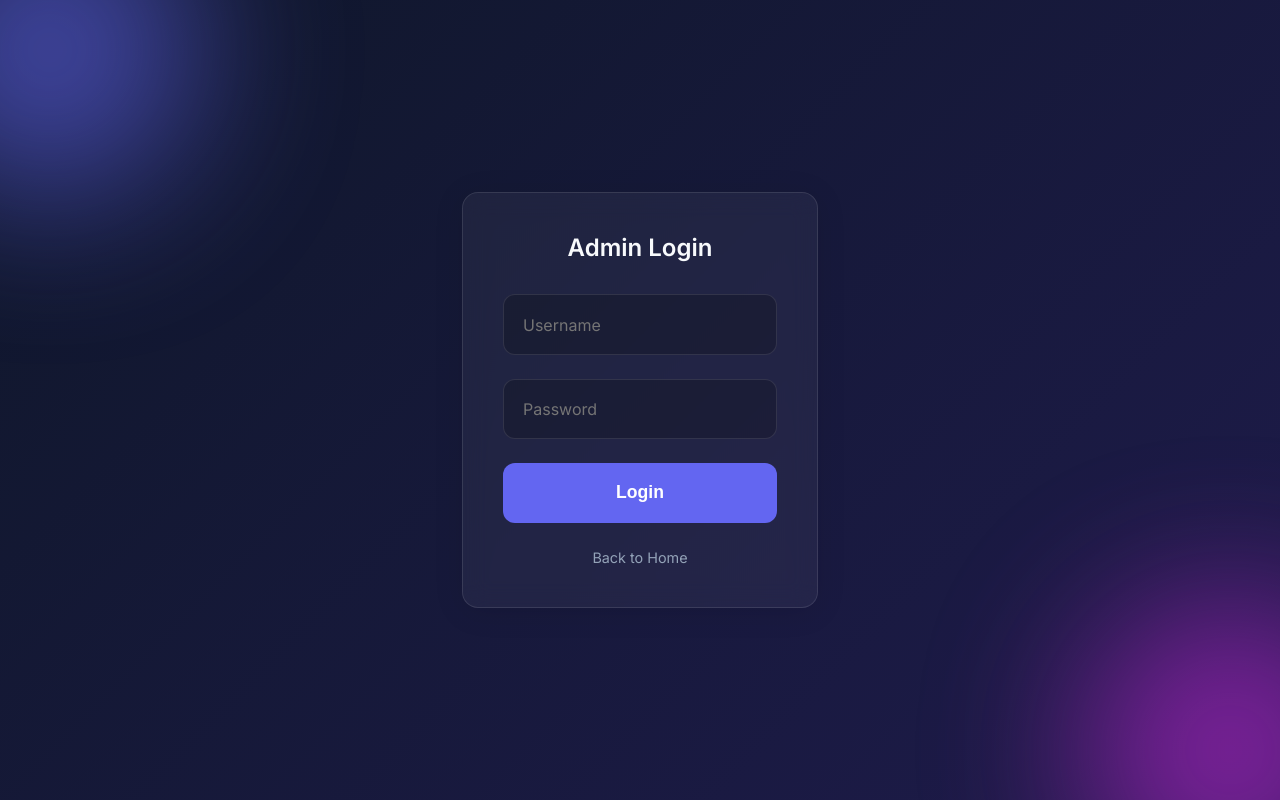
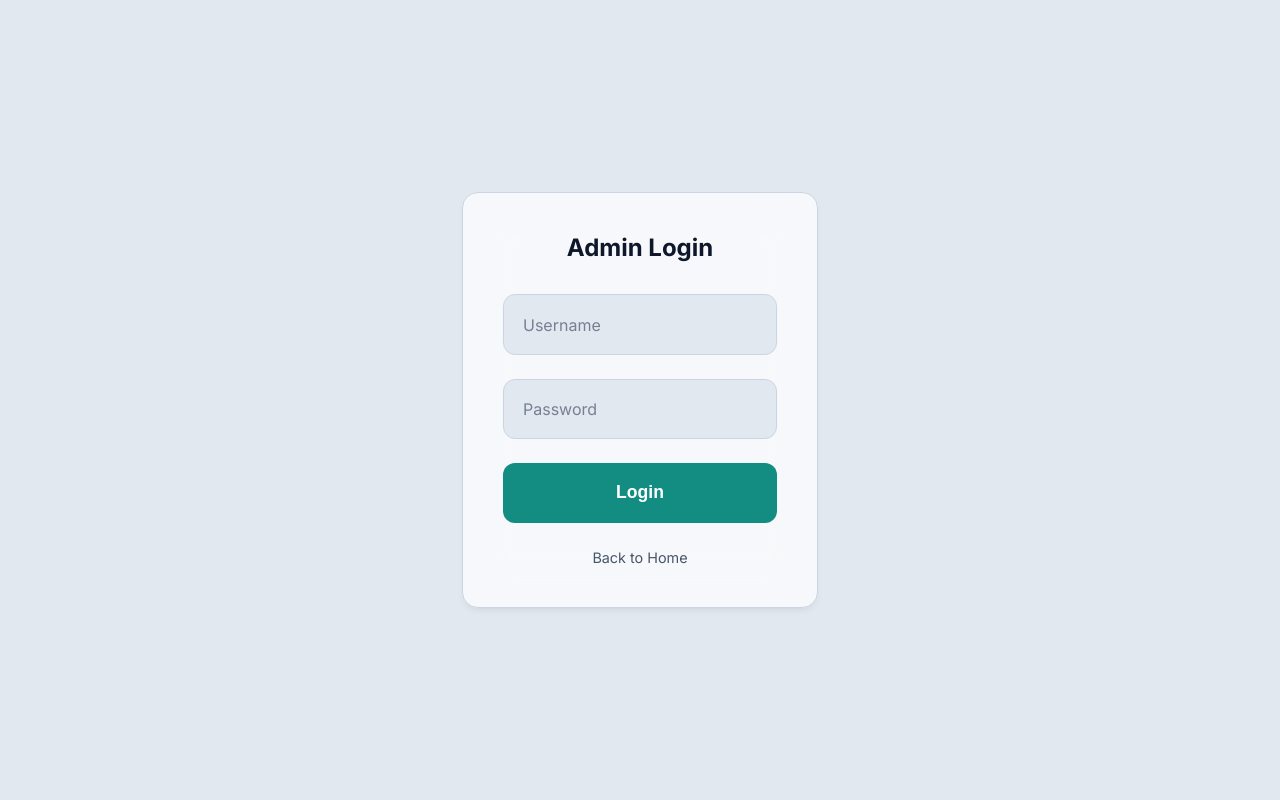
Before and after one commit to Faridrhmn/send-me-a-message, a Flask app: page /login in a window 1280 px wide. Run offline with Flask 3, Linux system fonts and the light colour scheme.

Commit message:
fix: bug login and change theme

```diff
--- a/app.py
+++ b/app.py
@@ -14,6 +14,17 @@ app = Flask(__name__)
 app.config['SECRET_KEY'] = os.environ.get('SECRET_KEY', os.urandom(24))
 app.config['SQLALCHEMY_DATABASE_URI'] = 'sqlite:///messages.db'
 app.config['SQLALCHEMY_TRACK_MODIFICATIONS'] = False
+
+@app.after_request
+def add_header(response):
+    """
+    Add headers to prevent browser caching so that users cannot use the back button
+    to view protected pages after logging out.
+    """
+    response.headers['Cache-Control'] = 'no-store, no-cache, must-revalidate, post-check=0, pre-check=0, max-age=0'
+    response.headers['Pragma'] = 'no-cache'
+    response.headers['Expires'] = '-1'
+    return response
 
 db = SQLAlchemy(app)
 login_manager = LoginManager()
--- a/static/style.css
+++ b/static/style.css
@@ -1,12 +1,15 @@
+@import url('https://fonts.googleapis.com/css2?family=Inter:wght@300;400;500;600;700&display=swap');
+
 :root {
-    --bg-gradient-1: #0f172a;
-    --bg-gradient-2: #1e1b4b;
-    --glass-bg: rgba(255, 255, 255, 0.05);
-    --glass-border: rgba(255, 255, 255, 0.1);
-    --text-primary: #f8fafc;
-    --text-secondary: #94a3b8;
-    --primary-color: #6366f1;
-    --primary-hover: #4f46e5;
+    /* 1. Palet Warna (Color Palette) */
+    --bg-main: #e2e8f0; /* Latar Belakang: slate-200 (sedikit lebih gelap agar card lebih pop-out) */
+    --text-primary: #0f172a; /* Teks Utama: slate-900 */
+    --text-secondary: #475569; /* Teks Sekunder: slate-600 */
+    --primary-color: #138d82; /* Aksen Utama: Teal / Hijau Kebiruan */
+    --primary-hover: #0f766e;
+
+    /* 2. Efek Visual & Gaya */
+    --glass-border: #cbd5e1; /* border-slate-300 (mempertegas garis batas) */
 }
 
 * {
@@ -15,39 +18,15 @@
     box-sizing: border-box;
 }
 
+/* 3. Tipografi (Font) */
 body {
     font-family: 'Inter', sans-serif;
-    background: linear-gradient(135deg, var(--bg-gradient-1), var(--bg-gradient-2));
-    background-attachment: fixed;
+    background-color: var(--bg-main);
     color: var(--text-primary);
     min-height: 100vh;
     display: flex;
     flex-direction: column;
     overflow-x: hidden;
-}
-
-/* Background Animated Blobs */
-body::before, body::after {
-    content: '';
-    position: fixed;
-    width: 300px;
-    height: 300px;
-    border-radius: 50%;
-    filter: blur(80px);
-    z-index: -1;
-    opacity: 0.6;
-}
-
-body::before {
-    background: #6366f1;
-    top: -100px;
-    left: -100px;
-}
-
-body::after {
-    background: #c026d3;
-    bottom: -100px;
-    right: -100px;
 }
 
 .container {
@@ -73,34 +52,44 @@ header {
 .logo {
     width: 60px;
     margin-bottom: 1rem;
+    filter: drop-shadow(0 0 10px rgba(19, 141, 130, 0.2));
 }
 
 header h1 {
     font-size: 2.5rem;
-    font-weight: 600;
+    font-weight: 700;
     margin-bottom: 0.5rem;
-    background: linear-gradient(to right, #a5b4fc, #fbcfe8);
-    -webkit-background-clip: text;
-    -webkit-text-fill-color: transparent;
+    color: var(--text-primary);
 }
 
 header p {
     color: var(--text-secondary);
     font-size: 1.1rem;
+    line-height: 1.6;
 }
 
-.glass {
-    background: var(--glass-bg);
-    backdrop-filter: blur(12px);
-    -webkit-backdrop-filter: blur(12px);
-    border: 1px solid var(--glass-border);
+/* Clean Cards */
+.card, .glass-card {
+    background: #ffffff; /* Latar belakang putih solid */
+    border: 1px solid var(--glass-border); /* Border sangat tipis dan pudar */
     border-radius: 16px;
-    box-shadow: 0 4px 30px rgba(0, 0, 0, 0.1);
+    padding: 2.5rem;
+    transition: all 0.3s ease;
+    animation: fadeInUp 1s ease;
+    box-shadow: 0 4px 6px -1px rgba(0, 0, 0, 0.05), 0 2px 4px -2px rgba(0, 0, 0, 0.05);
 }
 
-.card {
-    padding: 2.5rem;
-    animation: fadeInUp 1s ease;
+.card:hover, .glass-card:hover {
+    box-shadow: 0 10px 15px -3px rgba(0, 0, 0, 0.1), 0 4px 6px -4px rgba(0, 0, 0, 0.1); /* hover:shadow-lg */
+    transform: translateY(-2px);
+}
+
+/* Glassmorphism Utilities */
+.glass {
+    background: rgba(255, 255, 255, 0.7) !important; /* bg-white/70 */
+    backdrop-filter: blur(24px); /* backdrop-blur-xl */
+    -webkit-backdrop-filter: blur(24px);
+    border: 1px solid var(--glass-border) !important;
 }
 
 form {
@@ -111,8 +100,8 @@ form {
 
 textarea, input[type="text"], input[type="password"] {
     width: 100%;
-    background: rgba(0, 0, 0, 0.2);
-    border: 1px solid rgba(255, 255, 255, 0.1);
+    background: var(--bg-main);
+    border: 1px solid var(--glass-border);
     border-radius: 12px;
     padding: 1.2rem;
     color: var(--text-primary);
@@ -122,10 +111,27 @@ textarea, input[type="text"], input[type="password"] {
     transition: all 0.3s ease;
 }
 
+textarea::placeholder, input::placeholder {
+    color: var(--text-secondary);
+    opacity: 0.7;
+}
+
 textarea:focus, input:focus {
     outline: none;
     border-color: var(--primary-color);
-    box-shadow: 0 0 0 2px rgba(99, 102, 241, 0.2);
+    box-shadow: 0 0 0 3px rgba(19, 141, 130, 0.15); /* Teal glow tipis */
+    background: #ffffff;
+}
+
+/* Pulse Glow Animation Utility */
+@keyframes pulse-glow {
+    0% { box-shadow: 0 0 0 0 rgba(19, 141, 130, 0.4); }
+    70% { box-shadow: 0 0 0 10px rgba(19, 141, 130, 0); }
+    100% { box-shadow: 0 0 0 0 rgba(19, 141, 130, 0); }
+}
+
+.pulse-glow {
+    animation: pulse-glow 2s infinite;
 }
 
 button {
@@ -185,10 +201,13 @@ footer {
     text-decoration: none;
     font-size: 0.9rem;
     transition: color 0.3s ease;
+    border-bottom: 1px solid transparent;
 }
 
+/* Indikator Navigasi / Tautan Aktif */
 .login-link:hover, .back-link:hover {
     color: var(--primary-color);
+    border-bottom: 1px solid var(--primary-color);
 }
 
 /* Login Page */
@@ -200,6 +219,7 @@ footer {
 
 .login-card h2 {
     margin-bottom: 2rem;
+    color: var(--text-primary);
 }
 
 .login-card form {
```
Also changed, not shown: other parts of static/style.css (+31 -11 lines), templates/admin.html (+11 -0 lines), templates/index.html (+4 -4 lines).
